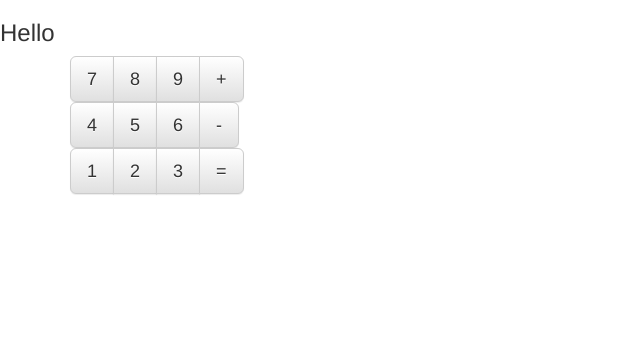
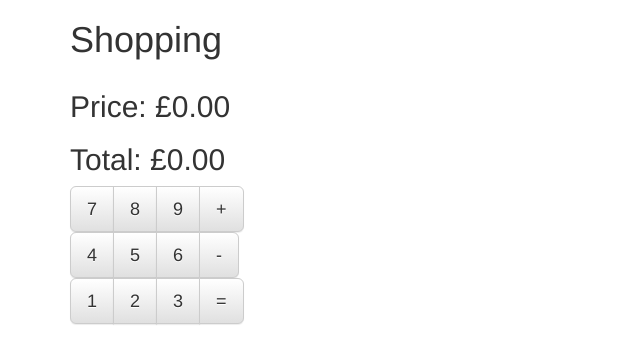
Before and after one commit to aliuk2012/weekly-shopping, an Angular app: page / in a window 1280 px wide. Shown: the top 364 px of the page, without its empty margins (0-640 px from the left). Built offline with nearby package versions, Linux system fonts and the light colour scheme.

Commit message:
Basic calculations and styling

```diff
--- a/src/app/app.component.html
+++ b/src/app/app.component.html
@@ -17,7 +17,7 @@
     <!--<h2><a target="_blank" rel="noopener" href="https://blog.angular.io/">Angular blog</a></h2>-->
   <!--</li>-->
 <!--</ul>-->
-<h3>Hello</h3>
 <div class="container">
+  <h1>Shopping</h1>
   <app-calculator></app-calculator>
 </div>
--- a/src/app/calculator/calculator.component.html
+++ b/src/app/calculator/calculator.component.html
@@ -1,29 +1,36 @@
+<div class="row">
+  <div class="col-xs-12">
+    <h2>Price: {{ getNumberClicked() }}</h2>
+    <h2>Total: {{ getTotalValue() }}</h2>
+
+  </div>
+</div>
 <div class="row">
   <div class="col-xs-9">
     <div class="btn-group btn-group-lg" role="group" aria-label="...">
-      <button type="button" class="btn btn-default">7</button>
-      <button type="button" class="btn btn-default">8</button>
-      <button type="button" class="btn btn-default">9</button>
-      <button type="button" class="btn btn-default">+</button>
+      <button type="button" value="7" (click)="onClickedNumber($event)" class="btn btn-default">7</button>
+      <button type="button" value="8" (click)="onClickedNumber($event)" class="btn btn-default">8</button>
+      <button type="button" value="9" (click)="onClickedNumber($event)" class="btn btn-default">9</button>
+      <button type="button" value="+" (click)="onClickedOperator($event)" class="btn btn-default">+</button>
     </div>
   </div>
 </div>
 <div class="row">
   <div class="col-xs-9">
     <div class="btn-group btn-group-lg" role="group" aria-label="...">
-      <button type="button" class="btn btn-default">4</button>
-      <button type="button" class="btn btn-default">5</button>
-      <button type="button" class="btn btn-default">6</button>
-      <button type="button" class="btn btn-default">-</button>
+      <button type="button" value="4" (click)="onClickedNumber($event)" class="btn btn-default">4</button>
+      <button type="button" value="5" (click)="onClickedNumber($event)" class="btn btn-default">5</button>
+      <button type="button" value="6" (click)="onClickedNumber($event)" class="btn btn-default">6</button>
+      <button type="button" value="-" (click)="onClickedOperator($event)" class="btn btn-default">-</button>
     </div>
   </div>
 </div>
 <div class="row">
   <div class="col-xs-9">
     <div class="btn-group btn-group-lg" role="group" aria-label="...">
-      <button type="button" class="btn btn-default">1</button>
-      <button type="button" class="btn btn-default">2</button>
-      <button type="button" class="btn btn-default">3</button>
+      <button type="button" value="1" (click)="onClickedNumber($event)" class="btn btn-default">1</button>
+      <button type="button" value="2" (click)="onClickedNumber($event)" class="btn btn-default">2</button>
+      <button type="button" value="3" (click)="onClickedNumber($event)" class="btn btn-default">3</button>
       <button type="button" class="btn btn-default">=</button>
     </div>
   </div>
--- a/src/app/calculator/calculator.component.ts
+++ b/src/app/calculator/calculator.component.ts
@@ -6,5 +6,36 @@ import {Component} from '@angular/core';
 })
 
 export class CalculatorComponent {
+  numberClicked: number = 0;
+  operationClicked: string = "+";
+  totalValue: number = 0;
 
+  getNumberClicked() {
+    let value = this.numberClicked;
+    value = value/100;
+    return "£"+((Number(value)||0).toFixed(2).replace(/(\d)(?=(\d{3})+(?!\d))/g, "$1,"));
+  }
+
+  getTotalValue() {
+    let value = this.totalValue;
+    value = value/100;
+    return "£"+((Number(value)||0).toFixed(2).replace(/(\d)(?=(\d{3})+(?!\d))/g, "$1,"));
+  }
+
+  onClickedNumber(event: any) {
+    if(this.numberClicked === 0){
+      this.numberClicked = event.target.value;
+    } else {
+      this.numberClicked += event.target.value;
+    }
+  }
+
+  onClickedOperator(event: any) {
+    if (event.target.value === "+") {
+      this.totalValue = Number(this.totalValue) + Number(this.numberClicked);
+    } else {
+      this.totalValue = Number(this.totalValue) - Number(this.numberClicked);
+    }
+    this.numberClicked = 0;
+  }
 }
```
